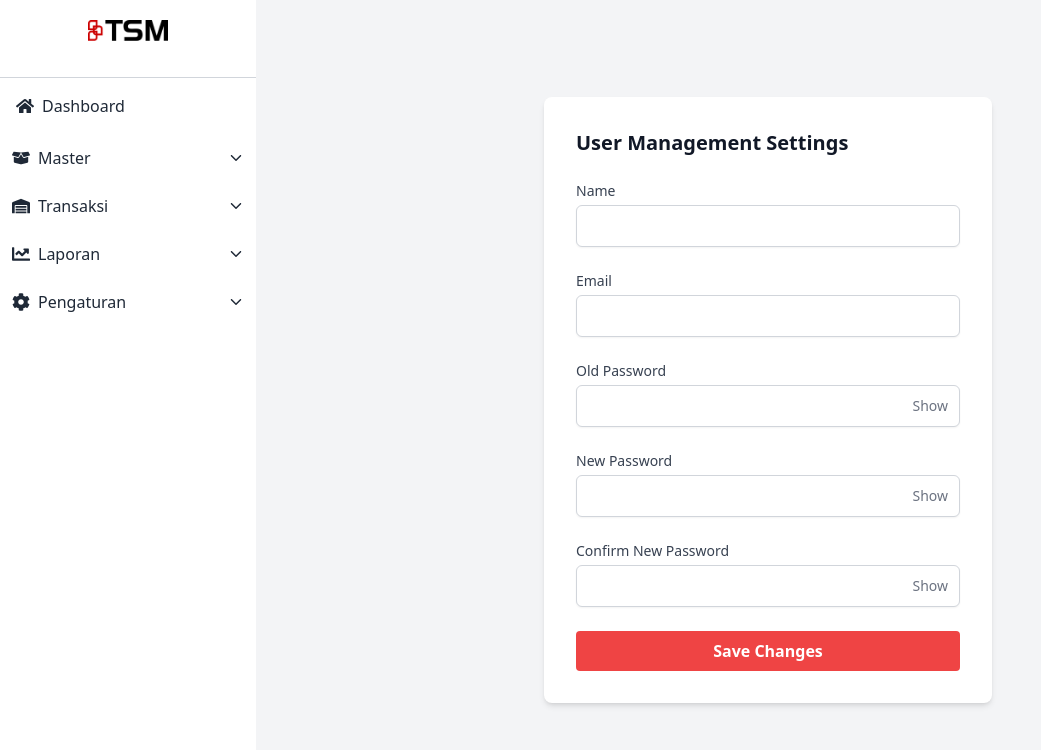
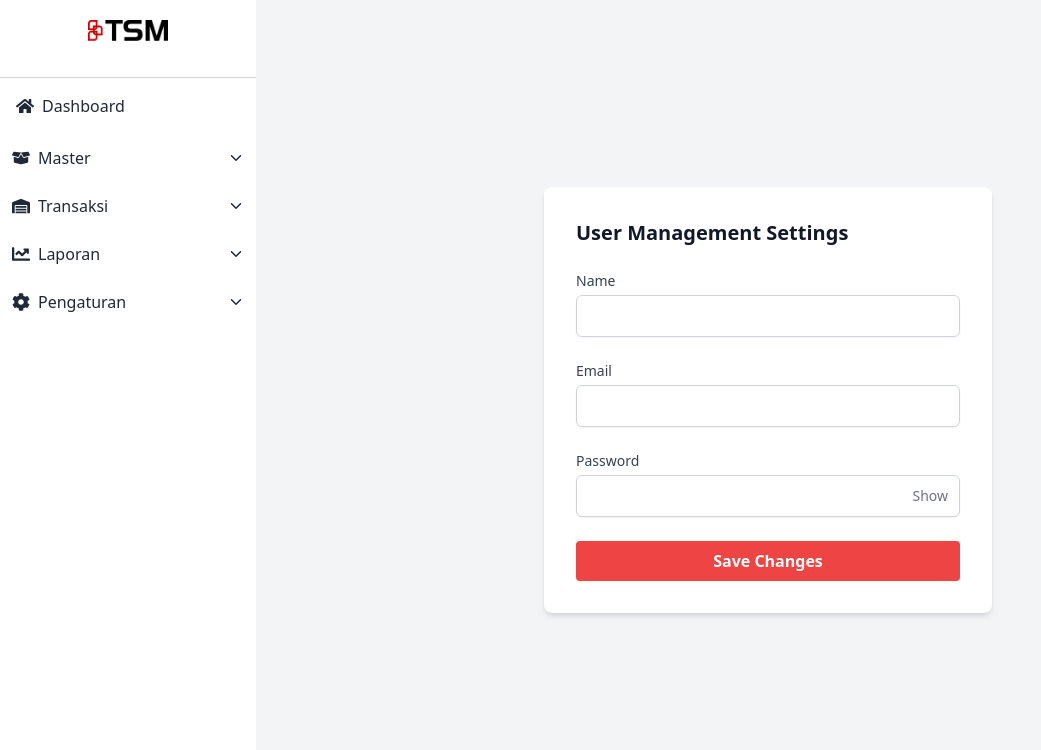
Before and after one commit to wilmarch/TSM, a React (Create React App) app: page /TSM/manajemen-user in a window 1280 px wide. Shown: the top 750 px of the page, without its empty margins (0-1041 px from the left). Built offline with nearby package versions, Linux system fonts and the light colour scheme.

Commit message:
penghapusan old,new,confirm password menjadi password saja agar sesuai dengan desain uiux

```diff
--- a/src/Pages/Manajemen User/ManajemenUser.js
+++ b/src/Pages/Manajemen User/ManajemenUser.js
@@ -5,9 +5,7 @@ function ManajemenUser() {
   const [user, setUser] = useState({
     name: '',
     email: '',
-    oldPassword: '',
-    newPassword: '',
-    confirmPassword: ''
+    Password: '',
   });
   const navigate = useNavigate();
 
@@ -29,9 +27,7 @@ function ManajemenUser() {
         <form onSubmit={handleSubmit} className="space-y-6">
           <InputField label="Name" name="name" value={user.name} onChange={handleChange} />
           <InputField label="Email" type="email" name="email" value={user.email} onChange={handleChange} />
-          <PasswordInput label="Old Password" name="oldPassword" value={user.oldPassword} onChange={handleChange} />
-          <PasswordInput label="New Password" name="newPassword" value={user.newPassword} onChange={handleChange} />
-          <PasswordInput label="Confirm New Password" name="confirmPassword" value={user.confirmPassword} onChange={handleChange} />
+          <PasswordInput label="Password" name="Password" value={user.oldPassword} onChange={handleChange} />
           <button type="submit" className="w-full bg-red-500 hover:bg-red-700 text-white font-bold py-2 px-4 rounded">
             Save Changes
           </button>
```
